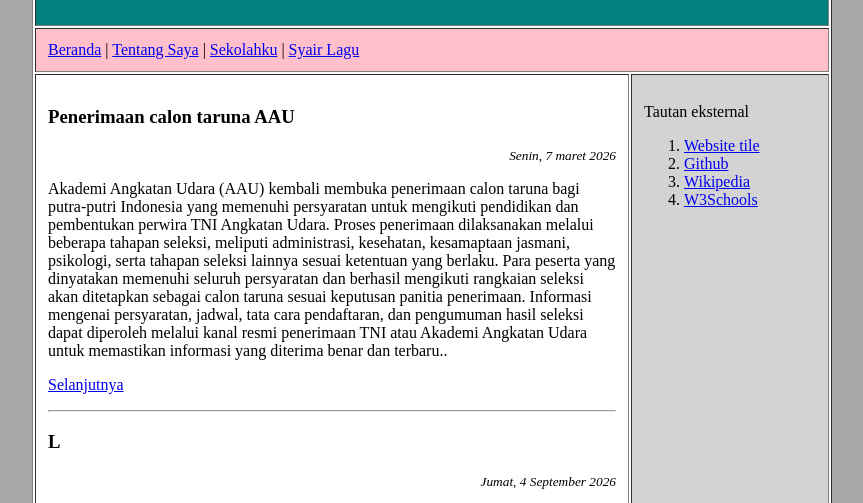
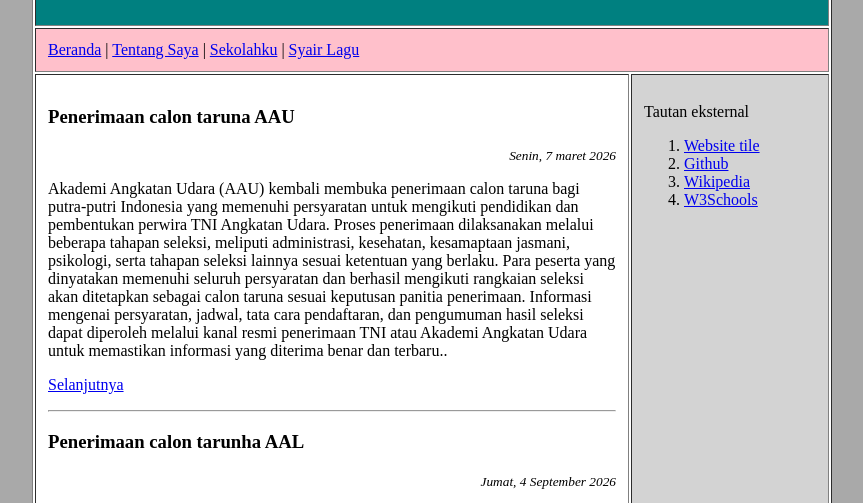
Before and after one commit to tileoy/toleoy.github.io, a plain HTML site: page index.html in a window 1280 px wide. Shown: the part 235-738 px from the top of the page, without its empty margins (208-1071 px from the left). Drawn offline with Linux system fonts and the light colour scheme.

Commit message:
Update index.html

```diff
--- a/index.html
+++ b/index.html
@@ -42,7 +42,7 @@
 
                 <hr>
 
-                <h3>L</h3>
+                <h3>Penerimaan calon tarunha AAL </h3>
                 <p align="right"><small><em>Jumat, 4 September 2026</em></small></p>
                 <p>Pendaftaran seleksi penerimaan Calon Taruna Akademi Angkatan Laut (AAL) Tahun Anggaran 2026 telah resmi ditutup setelah menyelesaikan tahapan Sidang Pantukhir Pusat pada akhir Juli 2026 di Akademi Militer,
                   Magelang, yang dipimpin langsung oleh Panglima TNI. Rangkaian rekrutmen yang dimulai sejak masa pendaftaran online pada 3 Maret hingga 10 April 2026 ini menyaring putra-putri terbaik bangsa melalui serangkaian tes ketat mulai dari tingkat daerah hingga pusat.
```
